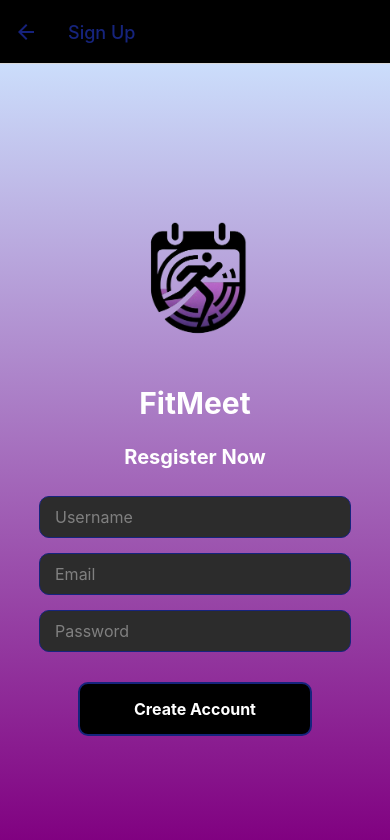
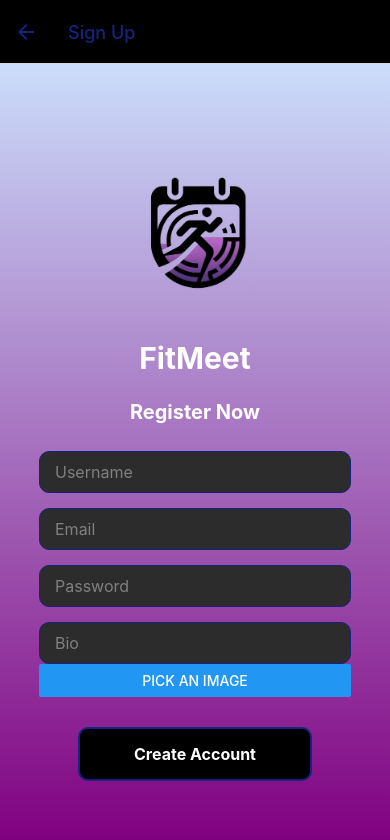
Before and after one commit to izabellauren789/FitMeet, a React Native app in the folder FitMeet/: screen /Signup in a window 390 px wide. Shown: the top 840 px of the page. Built offline with nearby package versions, Linux system fonts and the light colour scheme; no server answers.

Commit message:
signup screen

```diff
--- a/FitMeet/App.js
+++ b/FitMeet/App.js
@@ -17,6 +17,8 @@ import GroupsScreen from './screens/GroupsScreen';
 import ScheduleActivityScreen from './screens/ScheduleActivityScreen';
 import GroupCalendarScreen from './screens/GroupCalendarScreen';
 import CreateGroupCalendarScreen from './screens/CreateGroupCalendar';
+import 'react-native-reanimated';
+
 
 const Stack = createNativeStackNavigator();
 const Tab = createBottomTabNavigator();
--- a/FitMeet/screens/SignupScreen.js
+++ b/FitMeet/screens/SignupScreen.js
@@ -1,31 +1,56 @@
-
-import React, { useEffect, useState } from 'react'
-import { View, Text, TextInput, Button, TouchableOpacity, StyleSheet, KeyboardAvoidingView, Image} from 'react-native';
-import { createUserWithEmailAndPassword, signInWithEmailAndPassword, onAuthStateChanged, signOut } from 'firebase/auth'
-import { auth } from '../FirebaseConfig'
-import { useNavigation } from '@react-navigation/native';
+import React, { useState } from 'react';
+import {
+  View, Text, TextInput, TouchableOpacity, StyleSheet, KeyboardAvoidingView,
+  Image, Button, TouchableWithoutFeedback, Keyboard
+} from 'react-native';
+import { createUserWithEmailAndPassword } from 'firebase/auth';
+import { auth } from '../FirebaseConfig';
 import { LinearGradient } from 'expo-linear-gradient';
-
+import * as ImagePicker from 'expo-image-picker';
+import { collection, addDoc } from 'firebase/firestore';
+import { db } from '../FirebaseConfig';
 
 const SignupScreen = ({ navigation }) => {
-
     const [email, setEmail] = useState('');
     const [password, setPassword] = useState('');
+    const [username, setUsername] = useState('');
+    const [bio, setBio] = useState('');
+    const [profilePic, setProfilePic] = useState(null);
 
     const signUp = async () => {
         try {
             const userCredentials = await createUserWithEmailAndPassword(auth, email, password);
             console.log('Registered with:', userCredentials.user.email);
+            // Add user data to Firestore
+            await addDoc(collection(db, "users"), {
+                username: username,
+                email: email,
+                bio: bio,
+                profilePic: profilePic
+            });
+            alert('User registered successfully!');
+            navigation.navigate('Home'); // Navigate to Home screen or wherever appropriate
         } catch (error) {
             alert(error.message);
         }
+    };
+
+    const pickImage = async () => {
+        let result = await ImagePicker.launchImageLibraryAsync({
+            mediaTypes: ImagePicker.MediaTypeOptions.Images,
+            allowsEditing: true,
+            aspect: [4, 3],
+            quality: 1,
+        });
+
+        if (!result.cancelled) {
+            setProfilePic(result.uri);
         }
+    };
 
     return (
-    <KeyboardAvoidingView
-    style={styles.container}
-    behavior="padding"
-    >
+        <TouchableWithoutFeedback onPress={Keyboard.dismiss} accessible={false}>
+            <KeyboardAvoidingView style={styles.container} behavior="padding">
                 <LinearGradient
                     style={{
                         flex: 1,
@@ -33,7 +58,7 @@ const SignupScreen = ({ navigation }) => {
                         alignItems: 'center',
                         justifyContent: 'center'
                     }}
-                colors={['#cbddfb', '#800080']} // Black to Purple gradient
+                    colors={['#cbddfb', '#800080']}
                 >
                     <View style={{
                         width: '80%',
@@ -41,68 +66,53 @@ const SignupScreen = ({ navigation }) => {
                     }}>
                         <Image
                             source={require('../assets/fitmeet-logo.png')}
-                        style={{ width: 200,
-                                 height: 200
-                               }}
+                            style={{ width: 200, height: 200 }}
                         />
 
-                    <Text style={{
-                        fontSize: 30,
-                        fontWeight: 'bold',
-                        marginVertical: 12,
-                        color: 'white' // Fixed color reference
-                    }}>
-                        FitMeet
-                    </Text>
-
-                    <Text style={{
-                        fontSize: 20,
-                        fontWeight: 'bold',
-                        marginVertical: 12,
-                        color: 'white' // Fixed color reference
-                    }}>
-                        Resgister Now
-                    </Text>
-
+                        <Text style={styles.headerText}>FitMeet</Text>
+                        <Text style={styles.subHeaderText}>Register Now</Text>
                     </View>
                     <View style={styles.inputContainer}>
                         <TextInput
                             placeholder="Username"
                             placeholderTextColor="grey"
-                        autoCapitalize='none'
-                        value={password}
-                        onChangeText={(text) => setUsername(text)}
+                            value={username}
+                            onChangeText={setUsername}
                             style={styles.input}
-                        secureTextEntry
                         />
                         <TextInput
                             placeholder="Email"
                             placeholderTextColor="grey"
-                        autoCapitalize='none'
                             value={email}
-                        onChangeText={(text) => setEmail(text)}
+                            onChangeText={setEmail}
                             style={styles.input}
                         />
                         <TextInput
                             placeholder="Password"
                             placeholderTextColor="grey"
-                        autoCapitalize='none'
                             value={password}
-                        onChangeText={(text) => setPassword(text)}
+                            onChangeText={setPassword}
                             style={styles.input}
                             secureTextEntry
                         />
+                        <TextInput
+                            placeholder="Bio"
+                            placeholderTextColor="grey"
+                            value={bio}
+                            onChangeText={setBio}
+                            style={styles.input}
+                        />
+                        <Button title="Pick an image" onPress={pickImage} />
                     </View>
+                    {profilePic && <Image source={{ uri: profilePic }} style={{ width: 100, height: 100 }} />}
                     <View style={styles.buttonContainer}>
-                        <TouchableOpacity
-                            onPress={signUp}
-                            style={[styles.button, styles.buttonOutline]}
-                        >
+                        <TouchableOpacity onPress={signUp} style={[styles.button, styles.buttonOutline]}>
                             <Text style={styles.buttonOutlineText}>Create Account</Text>
                         </TouchableOpacity>
                     </View>
                 </LinearGradient>
             </KeyboardAvoidingView>
+        </TouchableWithoutFeedback>
     );
 };
 
@@ -112,6 +122,18 @@ const styles = StyleSheet.create({
         backgroundColor: 'black',
         alignItems: 'center',
         justifyContent: 'center',
+    },
+    headerText: {
+        fontSize: 30,
+        fontWeight: 'bold',
+        marginVertical: 12,
+        color: 'white'
+    },
+    subHeaderText: {
+        fontSize: 20,
+        fontWeight: 'bold',
+        marginVertical: 12,
+        color: 'white'
     },
     inputContainer: {
         width: '80%',
@@ -151,5 +173,4 @@ const styles = StyleSheet.create({
     },
 });
 
-
 export default SignupScreen;
```
Also changed, not shown: FitMeet/package.json (+10 -8 lines), 1 other file (tests, documents, lock files or other folders). Lines whose indentation alone changed are shown as unchanged.
